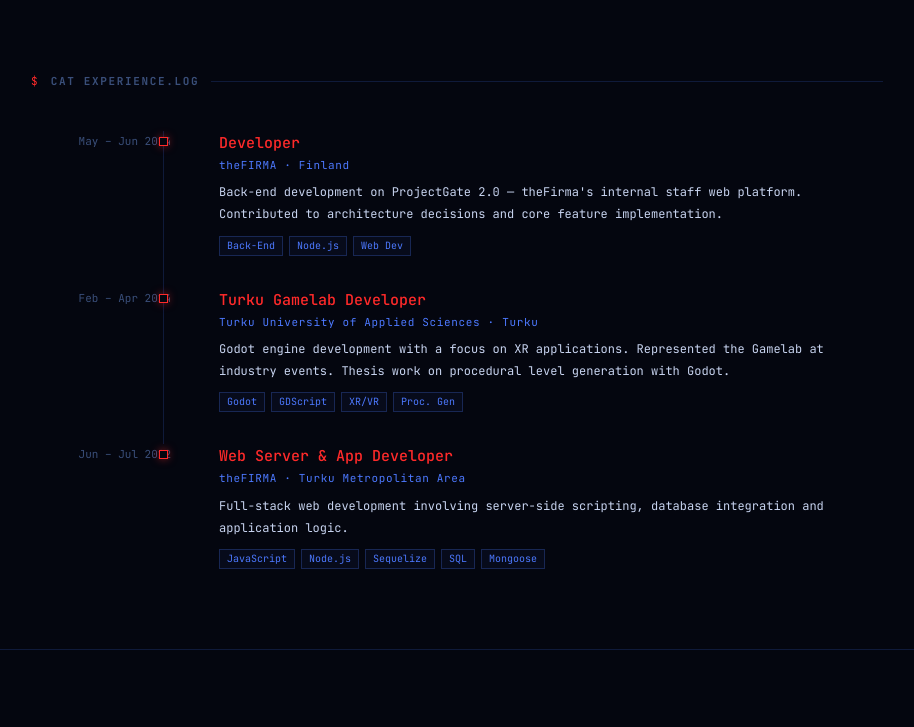
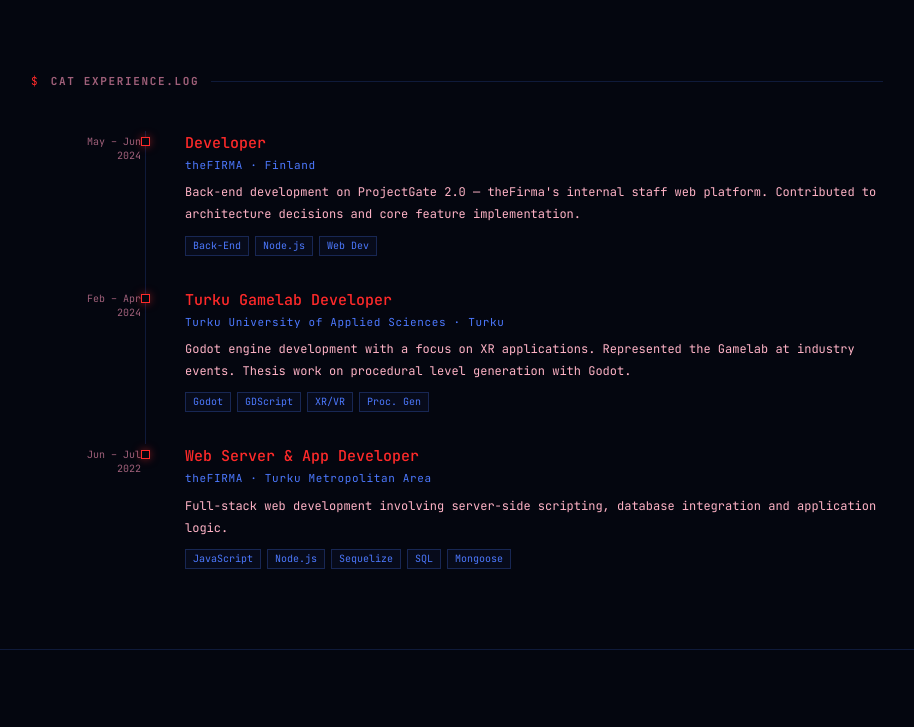
Before and after one commit to mlukkar/resume, a plain HTML site: page index.html in a window 1280 px wide. Shown: the part 1320-2047 px from the top of the page, without its empty margins (183-1097 px from the left). Drawn offline with Linux system fonts and the light colour scheme.

Commit message:
update index to new one

```diff
--- a/index.html
+++ b/index.html
@@ -19,8 +19,8 @@
     --bg: #04060f;
     --surface: #070b18;
     --border: #0f1a3a;
-    --text: #c8d4f0;
-    --text-dim: #3a4f7a;
+    --text: #ffb3c6;
+    --text-dim: #a0607a;
   }
 
   html { scroll-behavior: smooth; }
@@ -130,12 +130,13 @@
   .skill-tag { font-size: 11px; color: var(--red); background: rgba(255,42,42,0.07); border: 1px solid rgba(255,42,42,0.22); padding: 2px 8px; }
 
   /* EXPERIENCE */
-  .exp-list { display: flex; flex-direction: column; gap: 32px; }
-  .exp-item { display: grid; grid-template-columns: 140px 1fr; gap: 0 24px; position: relative; }
-  .exp-item::before { content: ''; position: absolute; left: 132px; top: 0; bottom: -32px; width: 1px; background: var(--border); }
+  .exp-list { display: flex; flex-direction: column; gap: 0; }
+  .exp-item { display: grid; grid-template-columns: 110px 1fr; gap: 0 20px; position: relative; padding-bottom: 32px; }
+  .exp-item::before { content: ''; position: absolute; left: 114px; top: 0; bottom: 0; width: 1px; background: var(--border); }
+  .exp-item:last-child { padding-bottom: 0; }
   .exp-item:last-child::before { display: none; }
-  .exp-date { font-size: 11px; color: var(--text-dim); padding-top: 2px; text-align: right; }
-  .exp-dot { position: absolute; left: 128px; top: 6px; width: 9px; height: 9px; border: 1px solid var(--red); background: var(--bg); box-shadow: 0 0 8px rgba(255,42,42,0.5); }
+  .exp-date { font-size: 10px; color: var(--text-dim); padding-top: 4px; text-align: right; line-height: 1.4; white-space: nowrap; }
+  .exp-dot { position: absolute; left: 110px; top: 6px; width: 9px; height: 9px; border: 1px solid var(--red); background: var(--bg); box-shadow: 0 0 8px rgba(255,42,42,0.5); }
   .exp-content { padding-left: 24px; }
   .exp-role { font-size: 15px; color: var(--red); margin-bottom: 2px; font-weight: 500; }
   .exp-company { font-size: 11px; color: var(--blue); margin-bottom: 8px; letter-spacing: .06em; }
@@ -206,7 +207,7 @@
     and server-side scripting to application security and network hardening.
   </p>
   <div class="contact-row">
-    <a href="#contact">mlukkar@protonmail.com</a>
+    <a href="mailto:mlukkar@protonmail.com">mlukkar@protonmail.com</a>
     <a href="https://www.linkedin.com/in/mikal-352800296" target="_blank">linkedin</a>
     <a>Espoo, Finland</a>
   </div>
@@ -281,7 +282,7 @@
     <div class="section-header"><span class="cmd">$</span><h2>cat experience.log</h2></div>
     <div class="exp-list reveal">
       <div class="exp-item">
-        <div class="exp-date">May – Jun 2024</div>
+        <div class="exp-date">May – Jun<br>2024</div>
         <div class="exp-dot"></div>
         <div class="exp-content">
           <div class="exp-role">Developer</div>
@@ -291,7 +292,7 @@
         </div>
       </div>
       <div class="exp-item">
-        <div class="exp-date">Feb – Apr 2024</div>
+        <div class="exp-date">Feb – Apr<br>2024</div>
         <div class="exp-dot"></div>
         <div class="exp-content">
           <div class="exp-role">Turku Gamelab Developer</div>
@@ -301,7 +302,7 @@
         </div>
       </div>
       <div class="exp-item">
-        <div class="exp-date">Jun – Jul 2022</div>
+        <div class="exp-date">Jun – Jul<br>2022</div>
         <div class="exp-dot"></div>
         <div class="exp-content">
           <div class="exp-role">Web Server &amp; App Developer</div>
@@ -358,7 +359,7 @@
       <div style="border:1px solid var(--border);padding:20px;background:var(--surface);display:flex;flex-direction:column;gap:10px;margin-bottom:10px;">
         <div style="font-size:12px;color:var(--text-dim)">
           <span style="color:var(--red)">email</span> &nbsp;&nbsp;&nbsp; &#8594; &nbsp;
-          <a id="em" href="#" style="color:var(--text);text-decoration:none;"></a>
+          <a id="em" href="mailto:mlukkar@protonmail.com" style="color:var(--text);text-decoration:none;">mlukkar@protonmail.com</a>
         </div>
         <div style="font-size:12px;color:var(--text-dim)">
           <span style="color:var(--red)">linkedin</span> &nbsp; &#8594; &nbsp;
@@ -375,7 +376,7 @@
 </section>
 
 <footer>
-  <span class="prompt">mika@lukkarinen:~$ </span>exit 0 &nbsp;|&nbsp; &copy; 2026 Mika Lukkarinen
+  <span class="prompt">mika_lukkarinen:~$ </span>exit 0 &nbsp;|&nbsp; &copy; 2026 Mika Lukkarinen
 </footer>
 
 <script>
@@ -408,14 +409,7 @@
     }
   }, 1500);
 
-  // Assemble email to avoid Cloudflare mangling
-  var u = 'mlukkar';
-  var d = 'protonmail' + '.' + 'com';
-  var el = document.getElementById('em');
-  if (el) {
-    el.href = 'mai' + 'lto:' + u + '\x40' + d;
-    el.textContent = u + '\x40' + d;
-  }
+
 </script>
 </body>
 </html>
```
